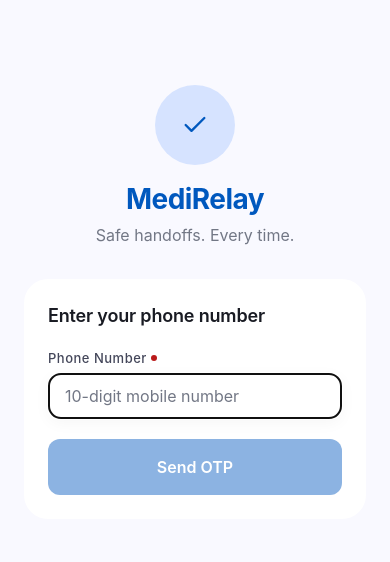
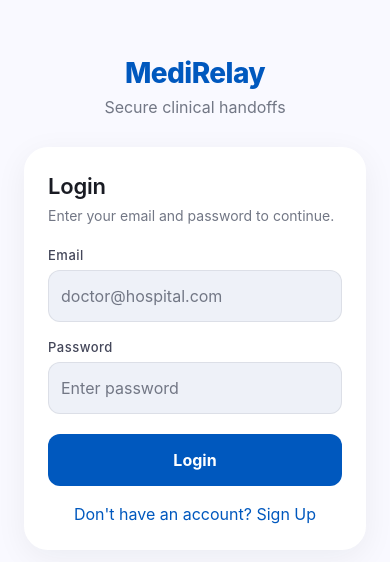
Before and after one commit to Vikramsindra/MediRelay, a React Native app in the folder frontend/: screen /PatientRegistration in a window 390 px wide. Shown: the part 120-682 px from the top of the page. Built offline with nearby package versions, Linux system fonts and the light colour scheme.

Commit message:
Integrate backend APIs and simplify auth flow for testing

```diff
--- /dev/null
+++ b/frontend/src/api/config.js
@@ -0,0 +1,17 @@
+import { Platform } from 'react-native';
+
+// For Android emulator use 10.0.2.2 instead of localhost.
+const host = Platform.OS === 'android' ? '10.0.2.2' : 'localhost';
+
+export const API_BASE_URL = `http://${host}:8080`;
+
+export const API_PATHS = {
+  test: '/test',
+  patients: '/api/v1/patients',
+  patientSearch: '/api/v1/patients/search',
+  transfers: '/api/v1/transfers',
+};
+
+export function buildApiUrl(path) {
+  return `${API_BASE_URL}${path}`;
+}
--- a/frontend/src/screens/AuthScreen.js
+++ b/frontend/src/screens/AuthScreen.js
@@ -1,66 +1,78 @@
-import React, { useState, useEffect } from 'react';
+import React, { useState } from 'react';
 import {
   View, Text, StyleSheet, TouchableOpacity,
-  KeyboardAvoidingView, Platform, ScrollView,
+  KeyboardAvoidingView, Platform, ScrollView, TextInput,
 } from 'react-native';
 import { SafeAreaView } from 'react-native-safe-area-context';
-import { colors, typography, spacing, radius } from '../theme';
-import { LabeledInput, OTPBoxes } from '../components/Inputs';
-import { PrimaryButton } from '../components/Buttons';
-import { AppIcon } from '../components/AppIcon';
-import { setState } from '../store';
+import { colors, typography, spacing, radius, shadow } from '../theme';
+import { setState, getState } from '../store';
 
-const STEPS = { PHONE: 'PHONE', OTP: 'OTP', PROFILE: 'PROFILE' };
+const MODES = { LOGIN: 'LOGIN', SIGNUP: 'SIGNUP' };
 
 export default function AuthScreen({ onAuth }) {
-  const [step, setStep] = useState(STEPS.PHONE);
-  const [phone, setPhone] = useState('');
-  const [otp, setOtp] = useState('');
-  const [name, setName] = useState('');
-  const [role, setRole] = useState('Doctor');
-  const [hospital, setHospital] = useState('');
-  const [resendTimer, setResendTimer] = useState(0);
+  const [mode, setMode] = useState(MODES.LOGIN);
+  const [email, setEmail] = useState('');
+  const [password, setPassword] = useState('');
+  const [confirmPassword, setConfirmPassword] = useState('');
+  const [message, setMessage] = useState('');
+  const [messageType, setMessageType] = useState('error');
   const [loading, setLoading] = useState(false);
 
-  // Countdown timer for resend OTP
-  useEffect(() => {
-    if (resendTimer <= 0) return;
-    const t = setTimeout(() => setResendTimer((s) => s - 1), 1000);
-    return () => clearTimeout(t);
-  }, [resendTimer]);
+  const showError = (text) => {
+    setMessage(text);
+    setMessageType('error');
+  };
 
-  // Auto-submit when OTP is fully entered
-  useEffect(() => {
-    if (otp.length === 6) handleVerifyOtp();
-  }, [otp]);
+  const showSuccess = (text) => {
+    setMessage(text);
+    setMessageType('success');
+  };
 
-  const handleSendOtp = () => {
-    if (phone.length < 10) return;
+  const handleSignup = () => {
+    setMessage('');
+    const normalizedEmail = email.trim().toLowerCase();
+
     setLoading(true);
     setTimeout(() => {
+      setState((s) => ({
+        ...s,
+        authUsers: [...(s.authUsers ?? []), { email: normalizedEmail, password }],
+      }));
+
       setLoading(false);
-      setStep(STEPS.OTP);
-      setResendTimer(30);
-    }, 800);
+      setPassword('');
+      setConfirmPassword('');
+      setMode(MODES.LOGIN);
+      showSuccess('Signup successful. Please login. (Validation skipped)');
+    }, 500);
   };
 
-  const handleVerifyOtp = () => {
-    if (otp.length < 6) return;
+  const handleLogin = () => {
+    setMessage('');
+    const normalizedEmail = email.trim().toLowerCase();
+
+    const derivedName = (normalizedEmail || 'doctor')
+      .split('@')[0]
+      .replace(/[._-]+/g, ' ')
+      .replace(/\b\w/g, (ch) => ch.toUpperCase());
+
     setLoading(true);
     setTimeout(() => {
-      setLoading(false);
-      // First login -> ask profile
-      setStep(STEPS.PROFILE);
-    }, 600);
-  };
-
-  const handleSaveProfile = () => {
-    if (!name || !hospital) return;
       setState((s) => ({
         ...s,
-      doctor: { name, hospital, phone, role, isLoggedIn: true },
+        doctor: {
+          ...(s.doctor ?? {}),
+          name: s.doctor?.name || derivedName || 'Doctor',
+          hospital: s.doctor?.hospital || 'Not set',
+          phone: normalizedEmail || 'guest@medirelay.local',
+          email: normalizedEmail || 'guest@medirelay.local',
+          role: s.doctor?.role || 'Doctor',
+          isLoggedIn: true,
+        },
       }));
+      setLoading(false);
       onAuth?.();
+    }, 400);
   };
 
   return (
@@ -70,135 +82,88 @@
         behavior={Platform.OS === 'ios' ? 'padding' : 'height'}
       >
         <ScrollView contentContainerStyle={styles.container} keyboardShouldPersistTaps="handled">
-
-          {/* Logo */}
           <View style={styles.logoBlock}>
-            <View style={styles.logoCircle}>
-              <AppIcon name="check" size={28} color={colors.primary} />
-            </View>
-            <Text style={[typography.displayMd, { color: colors.primary, marginTop: spacing[4] }]}>
-              MediRelay
-            </Text>
-            <Text style={[typography.bodyMd, { color: colors.outline, marginTop: spacing[1.5] }]}>
-              Safe handoffs. Every time.
-            </Text>
+            <Text style={styles.brand}>MediRelay</Text>
+            <Text style={styles.tagline}>Secure clinical handoffs</Text>
           </View>
 
-          {/* Step: Phone */}
-          {step === STEPS.PHONE && (
-            <View style={styles.card}>
-              <Text style={[typography.headlineSm, { color: colors.onSurface, marginBottom: spacing[5] }]}>
-                Enter your phone number
+          <View style={[styles.card, shadow.md]}>
+            <Text style={styles.title}>{mode === MODES.LOGIN ? 'Login' : 'Sign Up'}</Text>
+            <Text style={styles.subtitle}>
+              {mode === MODES.LOGIN
+                ? 'Enter your email and password to continue.'
+                : 'Create an account with email and password.'}
             </Text>
-              <LabeledInput
-                label="Phone Number"
-                value={phone}
-                onChangeText={(t) => setPhone(t.replace(/\D/g, '').slice(0, 10))}
-                placeholder="10-digit mobile number"
-                keyboardType="phone-pad"
-                required
-                autoFocus
+
+            <Text style={styles.label}>Email</Text>
+            <TextInput
+              value={email}
+              onChangeText={setEmail}
+              placeholder="doctor@hospital.com"
+              placeholderTextColor={colors.outline}
+              style={styles.input}
+              keyboardType="email-address"
+              autoCapitalize="none"
+              autoCorrect={false}
             />
-              <PrimaryButton
-                label="Send OTP"
-                onPress={handleSendOtp}
-                disabled={phone.length < 10}
-                loading={loading}
+
+            <Text style={styles.label}>Password</Text>
+            <TextInput
+              value={password}
+              onChangeText={setPassword}
+              placeholder="Enter password"
+              placeholderTextColor={colors.outline}
+              style={styles.input}
+              secureTextEntry
             />
-            </View>
+
+            {mode === MODES.SIGNUP && (
+              <>
+                <Text style={styles.label}>Re-enter Password</Text>
+                <TextInput
+                  value={confirmPassword}
+                  onChangeText={setConfirmPassword}
+                  placeholder="Re-enter password"
+                  placeholderTextColor={colors.outline}
+                  style={styles.input}
+                  secureTextEntry
+                />
+              </>
             )}
 
-          {/* Step: OTP */}
-          {step === STEPS.OTP && (
-            <View style={styles.card}>
-              <Text style={[typography.headlineSm, { color: colors.onSurface, marginBottom: spacing[2] }]}>
-                Enter OTP
+            {message ? (
+              <Text style={[styles.message, messageType === 'error' ? styles.errorText : styles.successText]}>
+                {message}
               </Text>
-              <Text style={[typography.bodySm, { color: colors.outline, marginBottom: spacing[5] }]}>
-                Sent to +91 {phone}
+            ) : null}
+
+            <TouchableOpacity
+              style={[styles.primaryBtn, loading && styles.btnDisabled]}
+              onPress={mode === MODES.LOGIN ? handleLogin : handleSignup}
+              disabled={loading}
+              activeOpacity={0.85}
+            >
+              <Text style={styles.primaryBtnText}>
+                {loading ? 'Please wait...' : mode === MODES.LOGIN ? 'Login' : 'Create Account'}
               </Text>
-              <OTPBoxes value={otp} onChange={setOtp} length={6} />
-              <View style={styles.resendRow}>
-                {resendTimer > 0 ? (
-                  <Text style={[typography.bodySm, { color: colors.outline, marginTop: spacing[5] }]}>
-                    Resend in {resendTimer}s
+            </TouchableOpacity>
+
+            <TouchableOpacity
+              onPress={() => {
+                setMode(mode === MODES.LOGIN ? MODES.SIGNUP : MODES.LOGIN);
+                setPassword('');
+                setConfirmPassword('');
+                setMessage('');
+              }}
+              style={styles.switchBtn}
+            >
+              <Text style={styles.switchBtnText}>
+                {mode === MODES.LOGIN
+                  ? "Don't have an account? Sign Up"
+                  : 'Already have an account? Login'}
               </Text>
-                ) : (
-                  <TouchableOpacity
-                    onPress={() => { setOtp(''); setResendTimer(30); }}
-                    style={{ marginTop: spacing[5] }}
-                  >
-                    <Text style={[typography.bodyMd, { color: colors.primary }]}>Resend OTP</Text>
-                  </TouchableOpacity>
-                )}
-              </View>
-              {loading && (
-                <Text style={[typography.bodySm, { color: colors.outline, textAlign: 'center', marginTop: spacing[4] }]}>
-                  Verifying…
-                </Text>
-              )}
-              <TouchableOpacity onPress={() => { setStep(STEPS.PHONE); setOtp(''); }} style={{ marginTop: spacing[4] }}>
-                <View style={styles.changeNumberRow}>
-                  <AppIcon name="back" size={14} color={colors.outline} />
-                  <Text style={[typography.bodySm, { color: colors.outline, textAlign: 'center', marginLeft: spacing[1] }]}>Change number</Text>
-                </View>
             </TouchableOpacity>
           </View>
-          )}
-
-          {/* Step: Profile (first login only) */}
-          {step === STEPS.PROFILE && (
-            <View style={styles.card}>
-              <Text style={[typography.headlineSm, { color: colors.onSurface, marginBottom: spacing[5] }]}>
-                Complete your profile
-              </Text>
-              <LabeledInput
-                label="Full Name"
-                value={name}
-                onChangeText={setName}
-                placeholder="Dr. Firstname Lastname"
-                required
-                autoFocus
-              />
-              {/* Role toggle */}
-              <View style={{ marginBottom: spacing[5] }}>
-                <Text style={[typography.labelMd, { color: colors.onSurfaceVariant, marginBottom: spacing[2] }]}>
-                  Role
-                </Text>
-                <View style={styles.roleRow}>
-                  {['Doctor', 'Nurse'].map((r) => (
-                    <TouchableOpacity
-                      key={r}
-                      onPress={() => setRole(r)}
-                      style={[
-                        styles.roleBtn,
-                        role === r
-                          ? { backgroundColor: colors.primary, borderColor: colors.primary }
-                          : { borderColor: colors.outlineVariant },
-                      ]}
-                    >
-                      <Text style={[typography.titleSm, { color: role === r ? colors.onPrimary : colors.onSurfaceVariant }]}>
-                        {r}
-                      </Text>
-                    </TouchableOpacity>
-                  ))}
-                </View>
-              </View>
-              <LabeledInput
-                label="Hospital Name"
-                value={hospital}
-                onChangeText={setHospital}
-                placeholder="e.g. Apollo Hospital"
-                required
-              />
-              <PrimaryButton
-                label="Get Started"
-                onPress={handleSaveProfile}
-                disabled={!name || !hospital}
-              />
-            </View>
-          )}
-
         </ScrollView>
       </KeyboardAvoidingView>
     </SafeAreaView>
@@ -210,32 +175,49 @@
   flex: { flex: 1 },
   container: {
     flexGrow: 1,
-    padding: spacing[6],
     justifyContent: 'center',
+    paddingHorizontal: spacing[6],
+    paddingVertical: spacing[8],
   },
-  logoBlock: { alignItems: 'center', marginBottom: spacing[8] },
-  logoCircle: {
-    width: 80,
-    height: 80,
-    borderRadius: 40,
-    backgroundColor: colors.secondaryContainer,
-    alignItems: 'center',
-    justifyContent: 'center',
-  },
-  changeNumberRow: { flexDirection: 'row', justifyContent: 'center', alignItems: 'center' },
+  logoBlock: { alignItems: 'center', marginBottom: spacing[7] },
+  brand: { ...typography.displayMd, color: colors.primary, fontWeight: '800' },
+  tagline: { ...typography.bodyMd, color: colors.outline, marginTop: spacing[1] },
   card: {
     backgroundColor: colors.surfaceContainerLowest,
     borderRadius: radius.xl,
     padding: spacing[6],
   },
-  resendRow: { alignItems: 'center' },
-  roleRow: { flexDirection: 'row', gap: spacing[3] },
-  roleBtn: {
-    flex: 1,
-    height: 48,
+  title: { ...typography.headlineMd, color: colors.onSurface },
+  subtitle: { ...typography.bodySm, color: colors.outline, marginTop: spacing[1], marginBottom: spacing[5] },
+  label: { ...typography.labelMd, color: colors.onSurfaceVariant, marginBottom: spacing[1.5] },
+  input: {
+    height: 52,
     borderRadius: radius.md,
+    borderWidth: 1.2,
+    borderColor: colors.outlineVariant,
+    backgroundColor: colors.surfaceContainerLow,
+    paddingHorizontal: spacing[3],
+    color: colors.onSurface,
+    marginBottom: spacing[4],
+    fontSize: 16,
+  },
+  message: { ...typography.bodySm, marginBottom: spacing[3] },
+  errorText: { color: colors.error },
+  successText: { color: '#1a6640' },
+  primaryBtn: {
+    height: 52,
+    borderRadius: radius.md,
+    backgroundColor: colors.primary,
     alignItems: 'center',
     justifyContent: 'center',
-    borderWidth: 1.5,
+    marginTop: spacing[1],
   },
+  primaryBtnText: {
+    ...typography.titleMd,
+    color: colors.onPrimary,
+    fontWeight: '700',
+  },
+  btnDisabled: { opacity: 0.7 },
+  switchBtn: { marginTop: spacing[4], alignItems: 'center' },
+  switchBtnText: { ...typography.bodyMd, color: colors.primary },
 });
--- a/frontend/src/screens/PatientRegistrationScreen.js
+++ b/frontend/src/screens/PatientRegistrationScreen.js
@@ -9,7 +9,8 @@
 import { PrimaryButton } from '../components/Buttons';
 import { ConditionChip, AllergyChip } from '../components/Badges';
 import { AppIcon } from '../components/AppIcon';
-import { setState, getState } from '../store';
+import { setState } from '../store';
+import { buildApiUrl, API_PATHS } from '../api/config';
 
 const BLOOD_GROUPS = ['O+', 'O-', 'B+', 'B-', 'A+', 'A-', 'AB+', 'AB-'];
 const RELATIONS = ['Spouse', 'Parent', 'Child', 'Sibling', 'Friend', 'Other'];
@@ -48,6 +49,7 @@
 
   // Errors
   const [errors, setErrors] = useState({});
+  const [saving, setSaving] = useState(false);
 
   const toggleCondition = (c) => {
     if (c === 'None') { setConditions([]); return; }
@@ -79,18 +81,65 @@
     return Object.keys(e).length === 0;
   };
 
-  const handleSave = () => {
+  const handleSave = async () => {
     if (!validate()) return;
-    const newPatient = {
-      id: 'P' + Date.now(),
-      name, age: Number(age), sex, bloodGroup, phone,
+    setSaving(true);
+    setErrors((e) => ({ ...e, api: undefined }));
+
+    const payload = {
+      fullName: name,
+      age: Number(age),
+      sex,
+      bloodGroup,
+      phone,
       emergencyContact: { name: ecName, phone: ecPhone, relation: ecRelation },
+      noKnownAllergies: noAllergies,
       allergies: noAllergies ? [] : allergies,
-      conditions,
-      medications: noMeds ? [] : medications,
+      chronicConditions: conditions,
+      noRegularMedications: noMeds,
+      permanentMedications: noMeds
+        ? []
+        : medications.map((m) => ({
+          name: m.name,
+          dose: m.dose,
+          route: m.route,
+          frequency: m.frequency,
+        })),
     };
-    setState((s) => ({ ...s, patients: [...s.patients, newPatient] }));
-    navigation.goBack();
+
+    try {
+      const response = await fetch(buildApiUrl(API_PATHS.patients), {
+        method: 'POST',
+        headers: { 'Content-Type': 'application/json' },
+        body: JSON.stringify(payload),
+      });
+      const json = await response.json();
+
+      if (!response.ok || !json?.success) {
+        throw new Error(json?.message || 'Unable to save patient');
+      }
+
+      const created = json.data;
+      const newPatient = {
+        id: created._id,
+        name: created.fullName,
+        age: created.age,
+        sex: created.sex,
+        bloodGroup: created.bloodGroup,
+        phone: created.phone,
+        emergencyContact: created.emergencyContact ?? {},
+        allergies: created.allergies ?? [],
+        conditions: created.chronicConditions ?? [],
+        medications: created.permanentMedications ?? [],
+      };
+
+      setState((s) => ({ ...s, patients: [...s.patients, newPatient] }));
+      navigation.goBack();
+    } catch (error) {
+      setErrors((e) => ({ ...e, api: error.message || 'Could not connect to backend server' }));
+    } finally {
+      setSaving(false);
+    }
   };
 
   return (
@@ -108,6 +157,12 @@
           <Text style={[typography.headlineSm, { color: colors.onSurface }]}>Register Patient</Text>
           <View style={{ width: 60 }} />
         </View>
+
+        {errors.api ? (
+          <View style={styles.apiErrorWrap}>
+            <Text style={styles.errorText}>{errors.api}</Text>
+          </View>
+        ) : null}
 
         <ScrollView contentContainerStyle={styles.scroll} keyboardShouldPersistTaps="handled">
 
@@ -229,7 +284,7 @@
           )}
 
           <View style={{ height: spacing[8] }} />
-          <PrimaryButton label="Save Patient" onPress={handleSave} />
+          <PrimaryButton label="Save Patient" onPress={handleSave} loading={saving} />
           <View style={{ height: spacing[8] }} />
         </ScrollView>
       </KeyboardAvoidingView>
@@ -250,6 +305,13 @@
   headerBar: {
     flexDirection: 'row', alignItems: 'center', justifyContent: 'space-between',
     paddingHorizontal: spacing[5], paddingTop: spacing[4], paddingBottom: spacing[3],
+  },
+  apiErrorWrap: {
+    marginHorizontal: spacing[5],
+    marginBottom: spacing[2],
+    padding: spacing[2],
+    borderRadius: radius.md,
+    backgroundColor: colors.errorContainer,
   },
   backBtn: { flexDirection: 'row', alignItems: 'center' },
   scroll: { paddingHorizontal: spacing[5], paddingTop: spacing[2] },
```
Also changed, not shown: frontend/src/navigation/AppNavigator.js (+64 -1 lines). Lines whose indentation alone changed are shown as unchanged.
